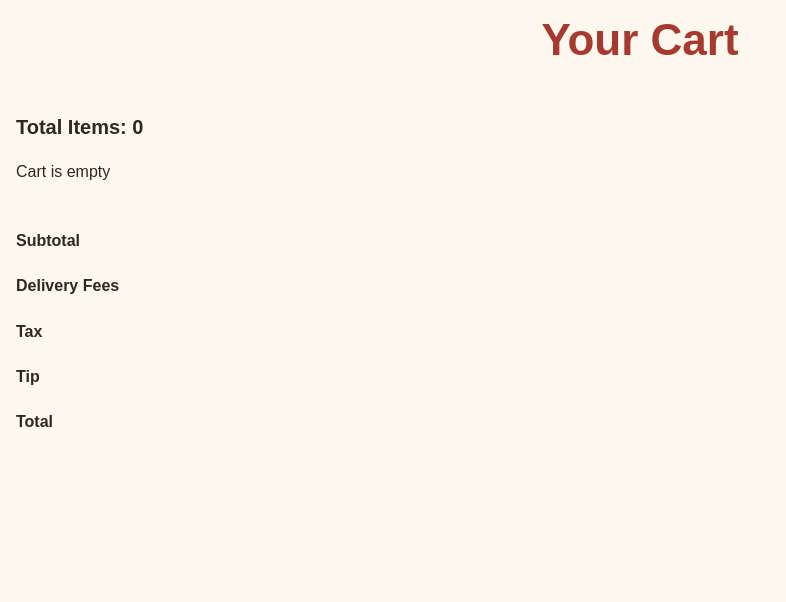
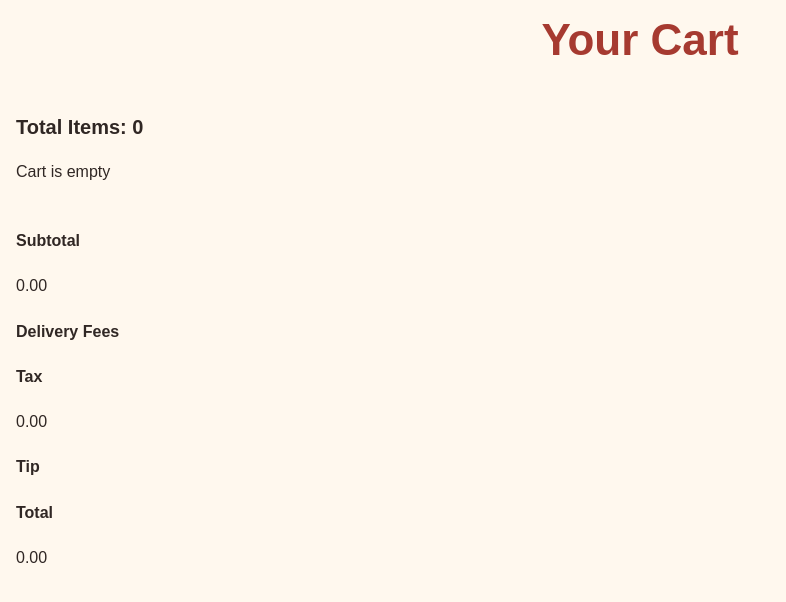
Before and after one commit to jjackson112/pau-hana-kitchen, a React (Vite) app in the folder frontend/: page /cart in a window 1280 px wide. Shown: the top 602 px of the page, without its empty margins (0-786 px from the left). Built offline with nearby package versions, Linux system fonts and the light colour scheme.

Commit message:
subtotal, tax, and total successfully calculated

```diff
--- a/frontend/src/pages/Cart.jsx
+++ b/frontend/src/pages/Cart.jsx
@@ -8,7 +8,7 @@ function Cart() {
 
     // use reducer function - outputs a single value - to find subtotal
     const subtotal = cartItems.reduce(
-        (sum, total) => sum + item.totalPrice,
+        (sum, item) => sum + item.totalPrice,
         0
     )
 
@@ -39,12 +39,26 @@ function Cart() {
             </div>
 
             <div className="fees">
-                <h4 className="subtotal">Subtotal</h4>
-                <h4 className="delivery-fees">Delivery Fees</h4>
-                <h4 className="tax">Tax</h4>
-                <h4 className="tip">Tip</h4>
-                <p className="tip-options"></p>
-                <h4 className="total">Total</h4>
+                <div className="subtotal">
+                    <h4>Subtotal </h4>
+                    <p>{subtotal.toFixed(2)}</p>
+                </div>
+                <div className="delivery-fees">
+                    <h4>Delivery Fees</h4>
+                </div>
+                <div className="tax">
+                    <h4>Tax</h4>
+                    <p>{tax.toFixed(2)}</p>
+                </div>
+                <div className="tip">
+                    <h4 >Tip</h4>
+                </div>
+                <div className="tip-options">
+                </div>
+                <div className="total">
+                    <h4>Total</h4>
+                    <p>{total.toFixed(2)}</p>
+                </div>
             </div>
         </main>
     )
```
